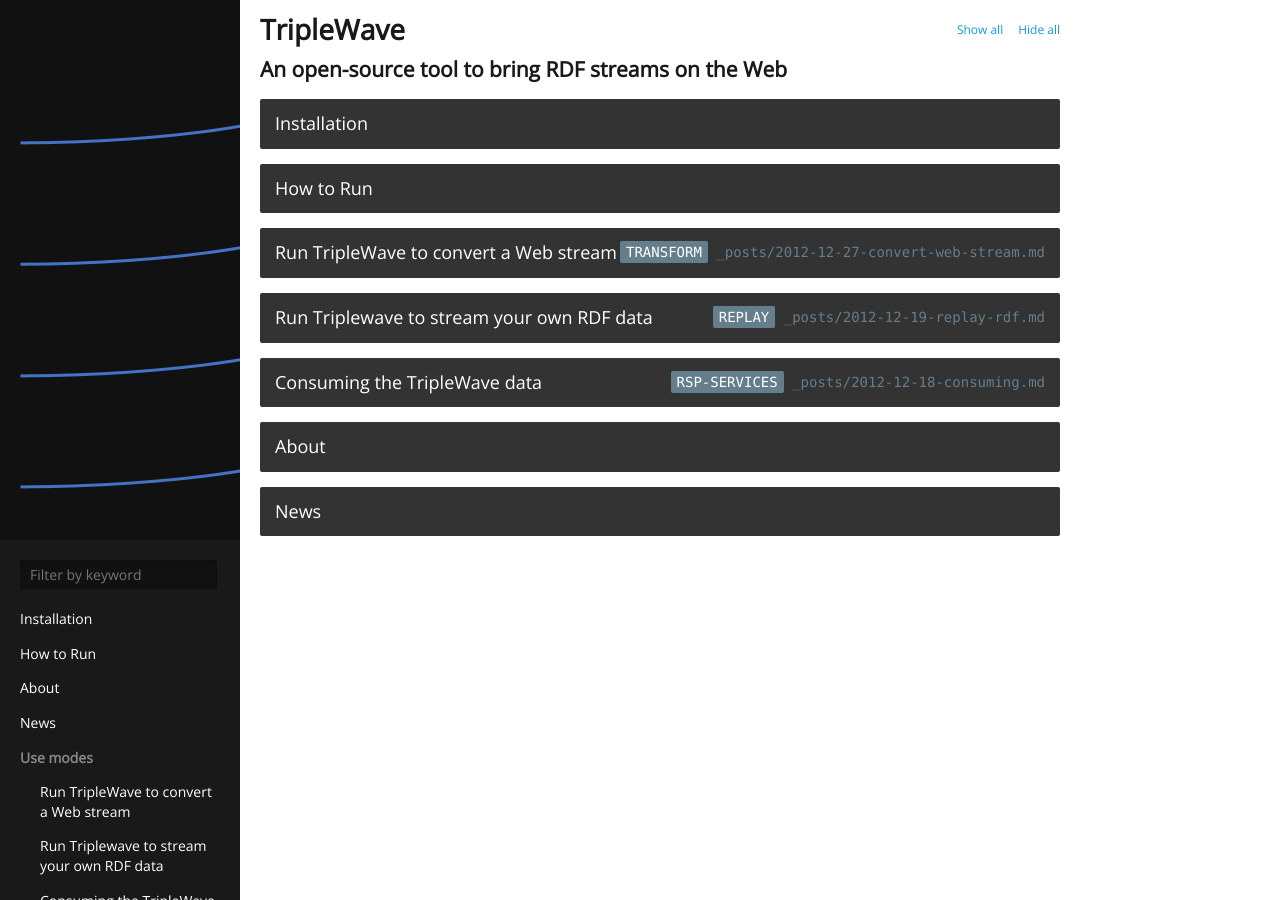
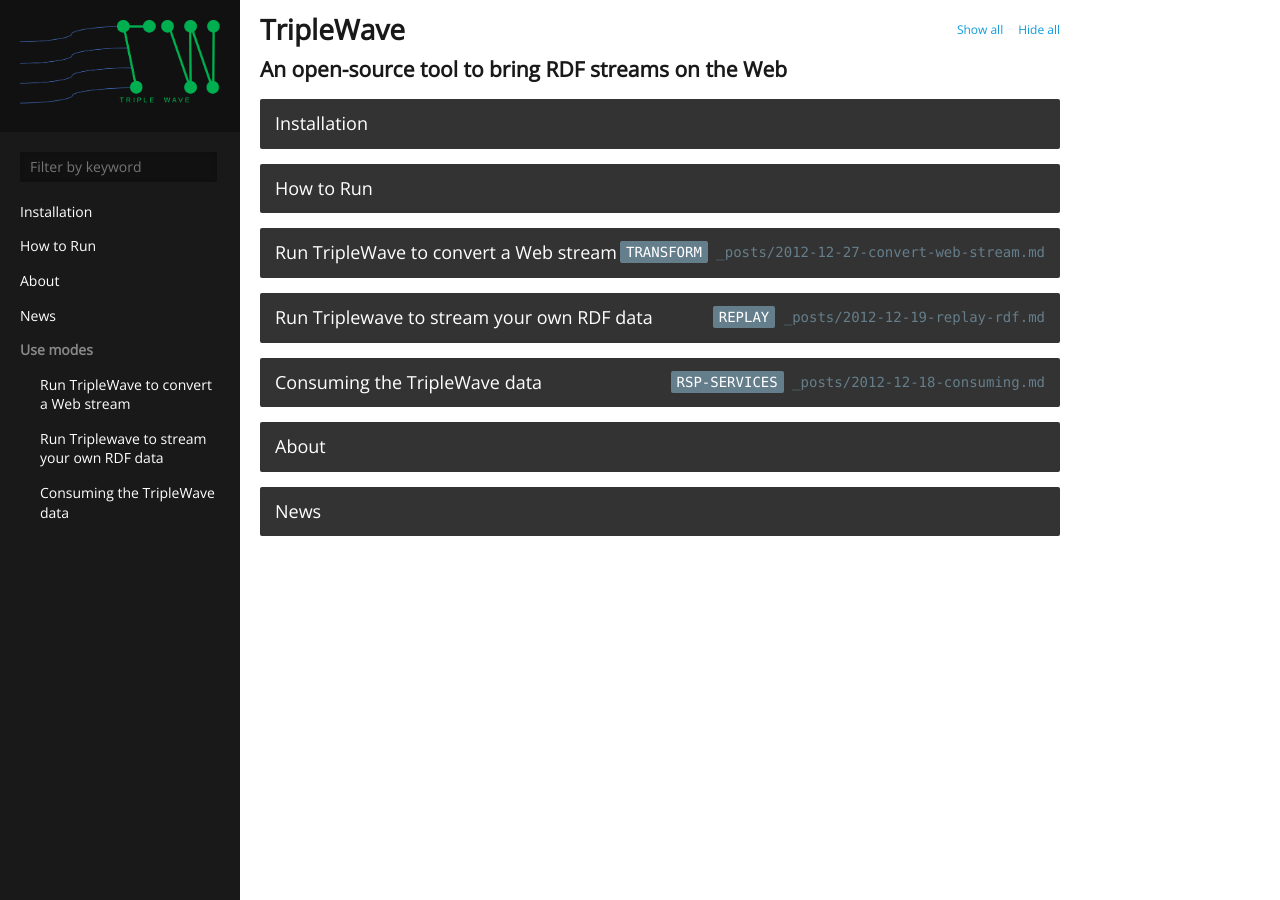
Before and after one commit to streamreasoning/TripleWave, a Jekyll site: the page built from index.html, in a window 1280 px wide. Built offline with Jekyll 4.4.1, drawn with Linux system fonts in a browser that asks for light colours.

Commit message:
fixed the logo width

```diff
--- a/_includes/nav.html
+++ b/_includes/nav.html
@@ -1,5 +1,5 @@
 <!--<h1>{{ site.title }}</h1>-->
-<h1><img src="images/twlogo.png" alt="TripleWave" style=""/></h1>
+<h1><img src="images/twlogo.png" alt="TripleWave" style="width:100%"/></h1>
 <ul id='links'>
   {% for post in site.posts %}
     {% if post.category == null %}
```
